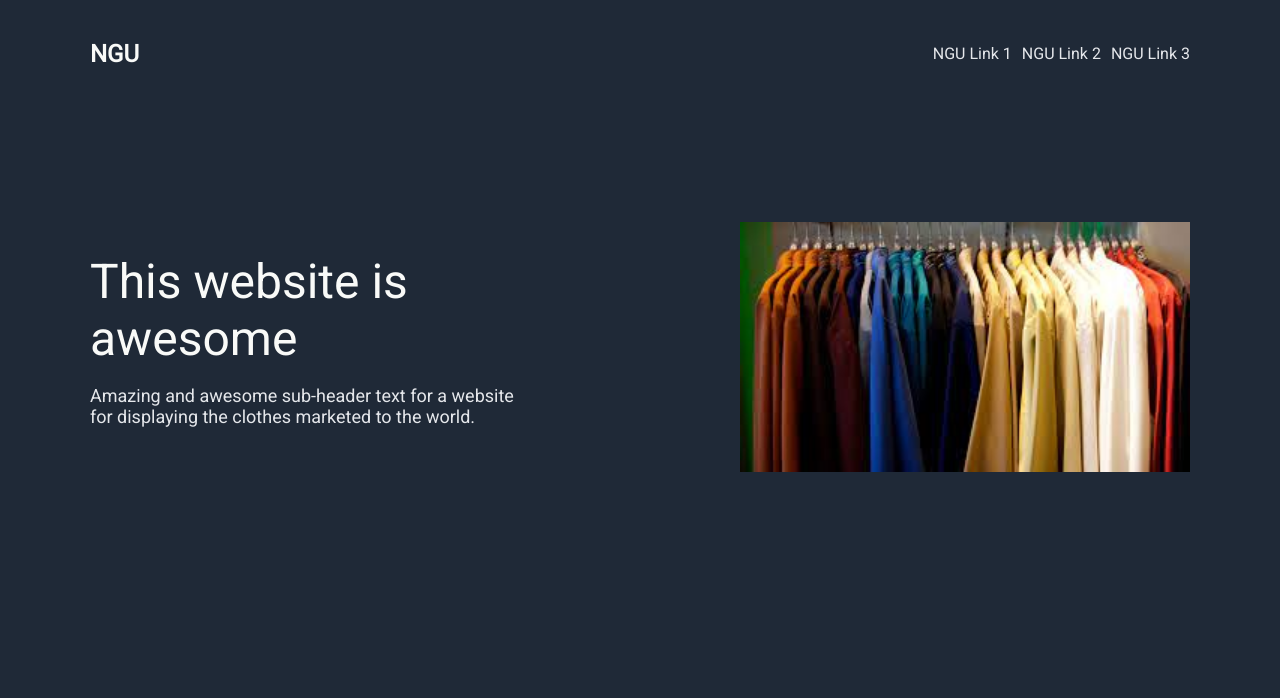
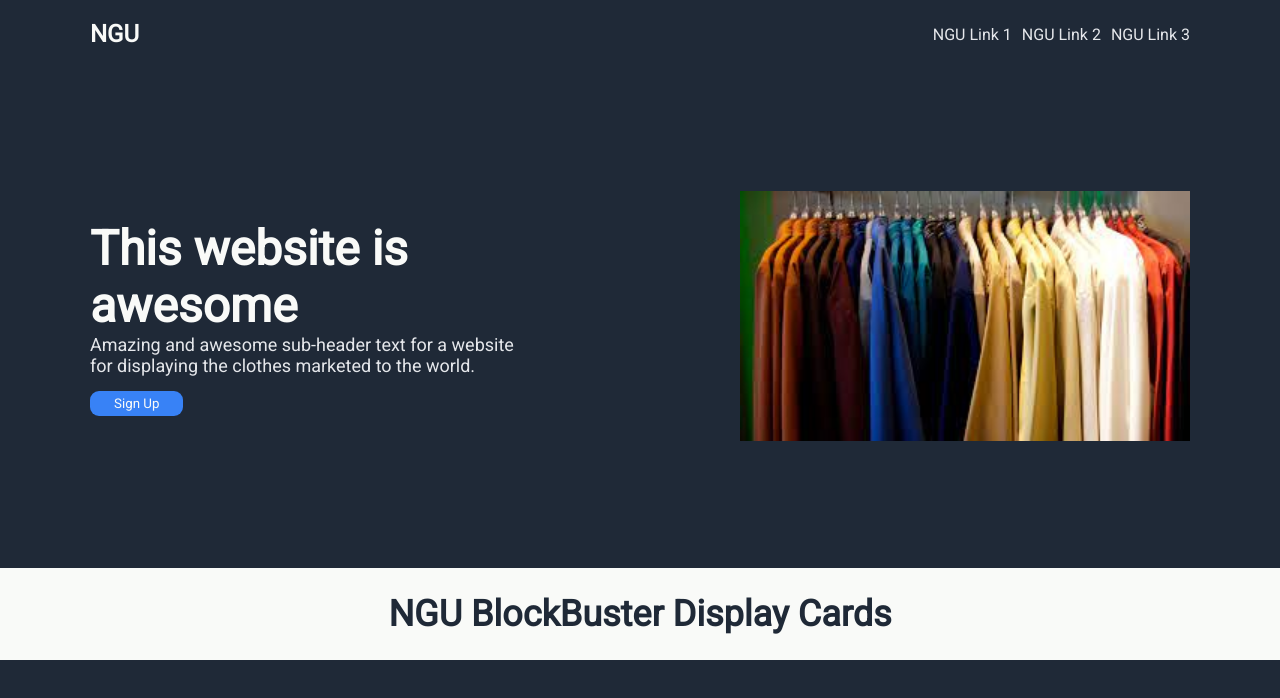
Before and after one commit to NGU7/op_LandPage, a plain HTML site: page index.html in a window 1280 px wide. Drawn offline with Linux system fonts and the light colour scheme.

Commit message:
Add signup button and mid-section base
Added button to uppermmid section of lannding page.
Adding foundations for the mid-section of lp.

Found and fixed bug with padding and margin of the
"*" class in the css. This patches the outline
created around the entire landing page.

[Ticket: X]

```diff
--- a/index.html
+++ b/index.html
@@ -11,10 +11,9 @@
     <title>OP Landing Page</title>
 </head>
 <body>
+    <nav class="nav">
       <div class="container">
-
         <div class="header">
-
             <div class="logo">NGU</div>
 
             <div class="navLinks">
@@ -32,17 +31,44 @@
                 </ul>
             </div>
         </div>
+    </nav>
+
+<header class="head1">
+    <div class="container">
         <div class="uMid">
+
             <div class="uText">
+
                 <div class="uBold">This website is awesome</div>
                 <div>
                     <p class="uSub">Amazing and awesome sub-header text for a website for displaying the clothes marketed to the world.</p>
                 </div>
+                <button>Sign Up</button>
             </div>
+
             <div class="photo">
                 <img src="./images/clothes.jpeg" alt="Clothing Rack image">
             </div>
         </div>
+
+        </div>
     </div>
+</header>
+
+<section class="sec">
+    <div class="container">
+
+        <div class="mTitle">NGU BlockBuster Display Cards</div>
+
+        <div class="boxs">
+            <div class="box">
+
+            </div>
+        </div>
+
+    </div>
+</section>
+
+
 </body>
 </html>
--- a/styles.css
+++ b/styles.css
@@ -2,10 +2,17 @@
     box-sizing: border-box;
     list-style-type: none;
     font-family: 'Roboto', sans-serif, "Times New Roman";
+    padding: 0; /* important */
+    margin: 0; /* important */
 }
 
 body {
-    background-color: #1f2937;
+    background-color: #1F2937;
+}
+
+.nav {
+
+
 }
 .container {
     max-width: 1100px;
@@ -38,7 +45,6 @@ body {
 .uMid {
     display: flex;
     height: 500px;
-
     align-items: center;
     justify-content: space-between;
 }
@@ -48,9 +54,9 @@ body {
 }
 
 .uBold {
-
     font-size: 48px;
     color: #F9FAF8;
+    font-weight: bolder;
 }
 
 .uSub {
@@ -58,7 +64,29 @@ body {
     color: #e5e7eb;
 }
 
+button {
+    padding: 5px 24px;
+    border-radius: 9px;
+    background-color: #3882f6;
+    color: #F9FAF8;
+    border: 0px;
+    margin-top: 15px;
+}
+
 img {
     width: 450px;
     height: 250px;
 }
+
+.sec {
+    background-color: #F9FAF8;
+}
+
+.mTitle {
+    display: flex;
+    justify-content: center;
+    padding: 25px 0px;
+    font-size: 36px;
+    font-weight: bolder;
+    color: #1F2937;
+}
```
